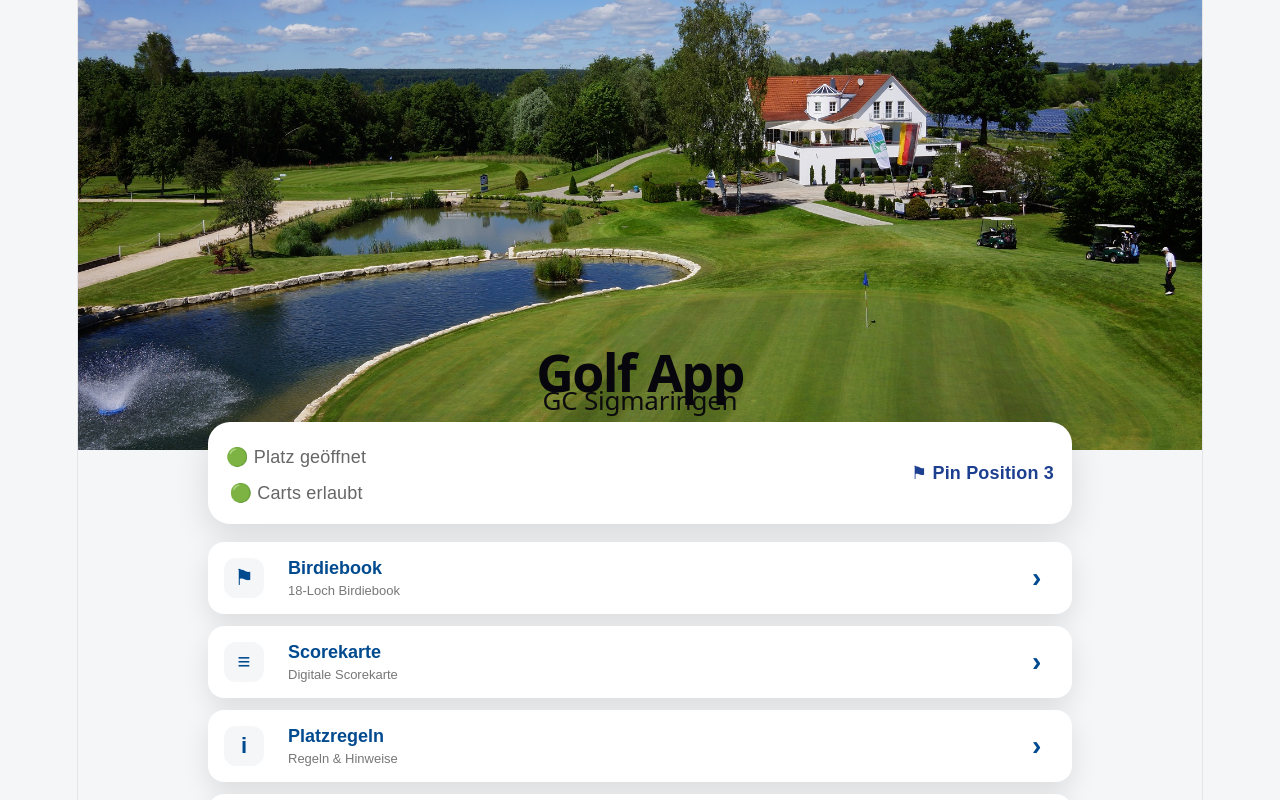
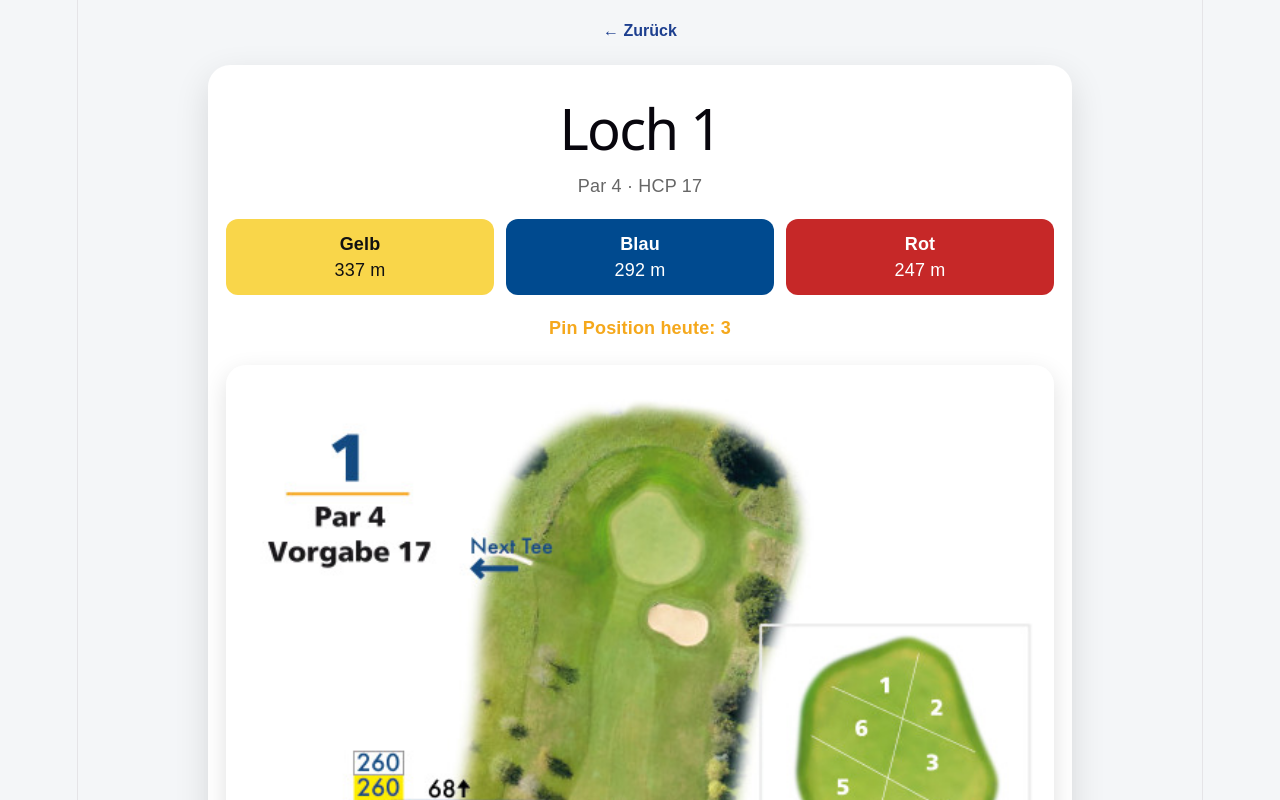
Before and after one commit to golfclubsigmaringen/Golf-App-GC-Sigmaringen-, a React (Vite) app: page / in a window 1280 px wide. Shown: the top 800 px of the page. Built offline with nearby package versions, Linux system fonts and the light colour scheme.

Commit message:
Fix image paths

```diff
--- a/src/App.jsx
+++ b/src/App.jsx
@@ -34,7 +34,7 @@
 
 function App() {
   const [page, setPage] = useState("home");
-  const [selectedHole, setSelectedHole] = useState(null);
+  const [selectedHole, setSelectedHole] = useState(holes[0]);
 const [scores, setScores] = useState({});
 const [showLogin, setShowLogin] = useState(false);
 const [adminPassword, setAdminPassword] = useState("");
```
